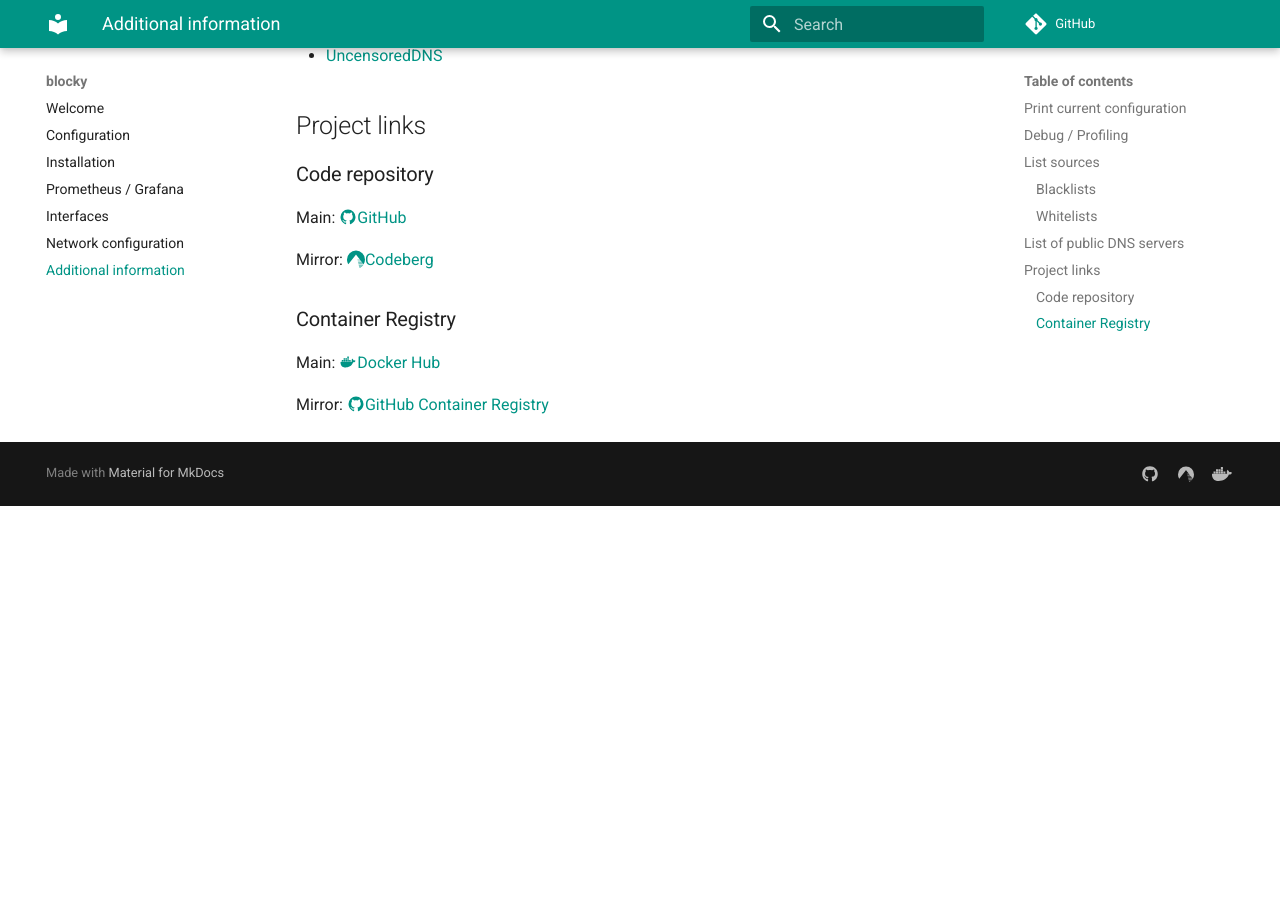
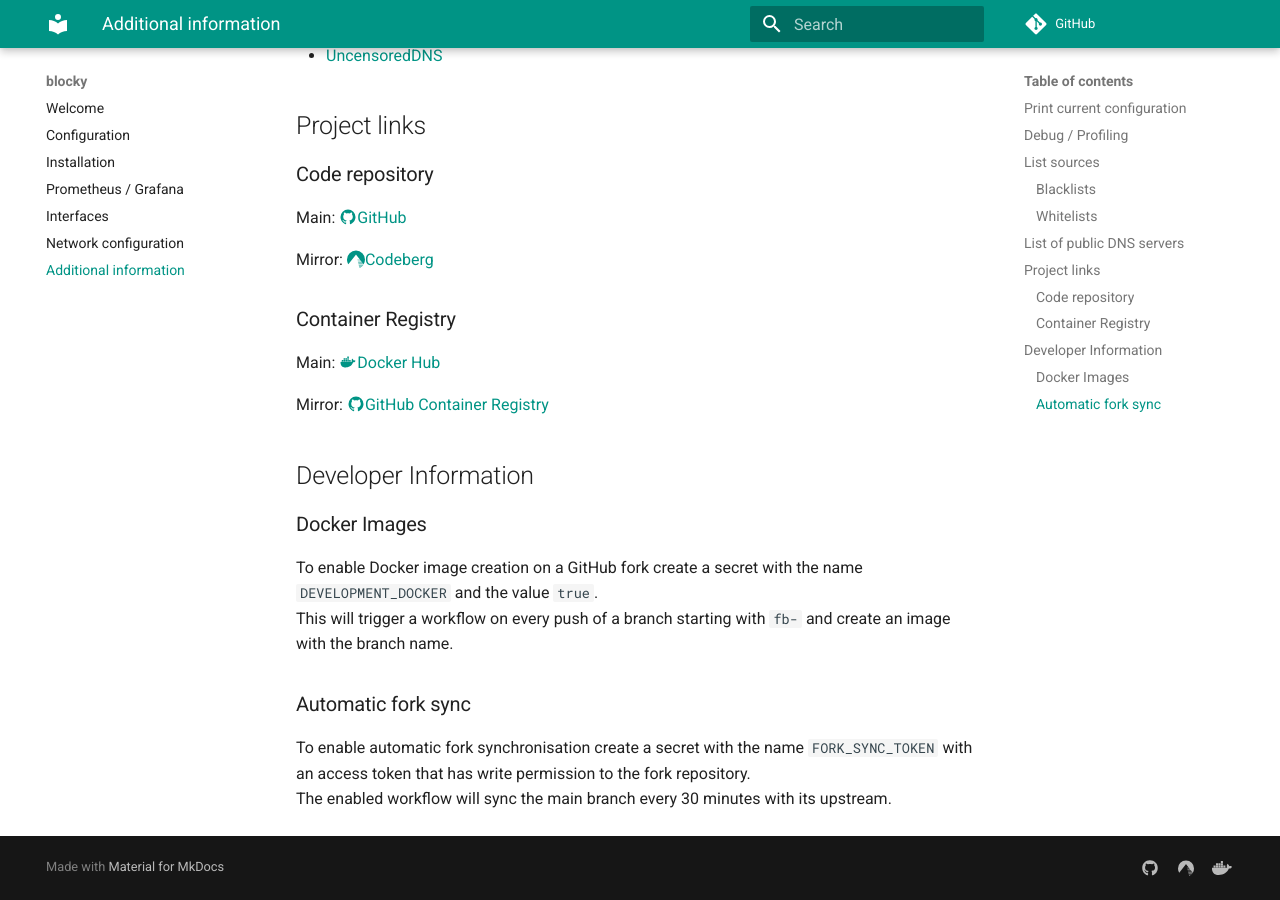
Before and after one commit to 0xERR0R/blocky, an MkDocs documentation site: the page built from docs/additional_information.md, in a window 1280 px wide and 900 px high, scrolled down 2374 px. Built offline with MkDocs 1.6.1 and Material for MkDocs 9.7.7, drawn with Linux system fonts in a browser that asks for light colours; comment, search, counter and statistics services are not loaded; the version menu is left out; before the commit the page ends 2880 px from its top, so only the background shows below that.

Commit message:
add developer documentation

```diff
--- a/docs/additional_information.md
+++ b/docs/additional_information.md
@@ -108,4 +108,16 @@ Main: [:material-docker:Docker Hub](https://hub.docker.com/r/spx01/blocky)
 
 Mirror: [:material-github:GitHub Container Registry](https://ghcr.io/0xerr0r/blocky)
 
+## Developer Information
+
+### Docker Images
+
+To enable Docker image creation on a GitHub fork create a secret with the name `DEVELOPMENT_DOCKER` and the value `true`.
+This will trigger a workflow on every push of a branch starting with `fb-` and create an image with the branch name.
+
+### Automatic fork sync
+
+To enable automatic fork synchronisation create a secret with the name `FORK_SYNC_TOKEN` with an access token that has write permission to the fork repository.
+The enabled workflow will sync the main branch every 30 minutes with its upstream.
+
 --8<-- "docs/includes/abbreviations.md"
```
